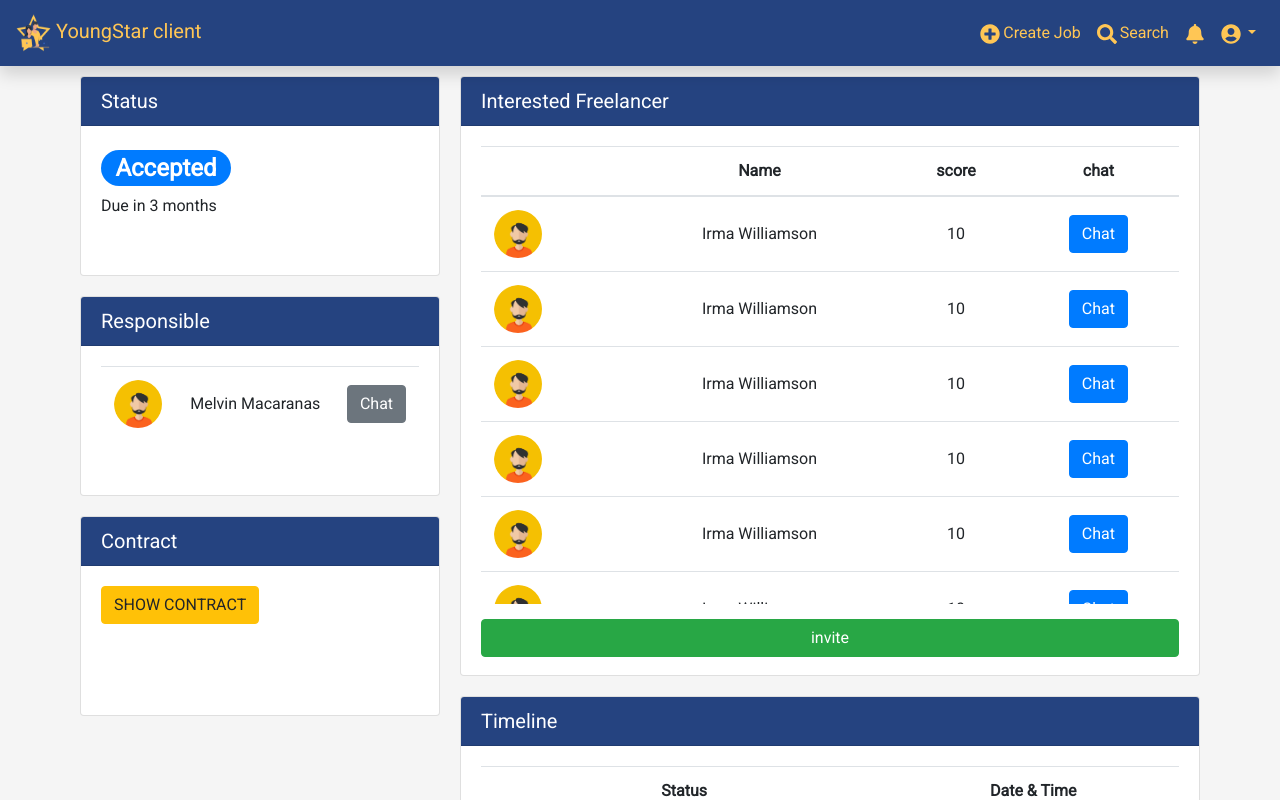
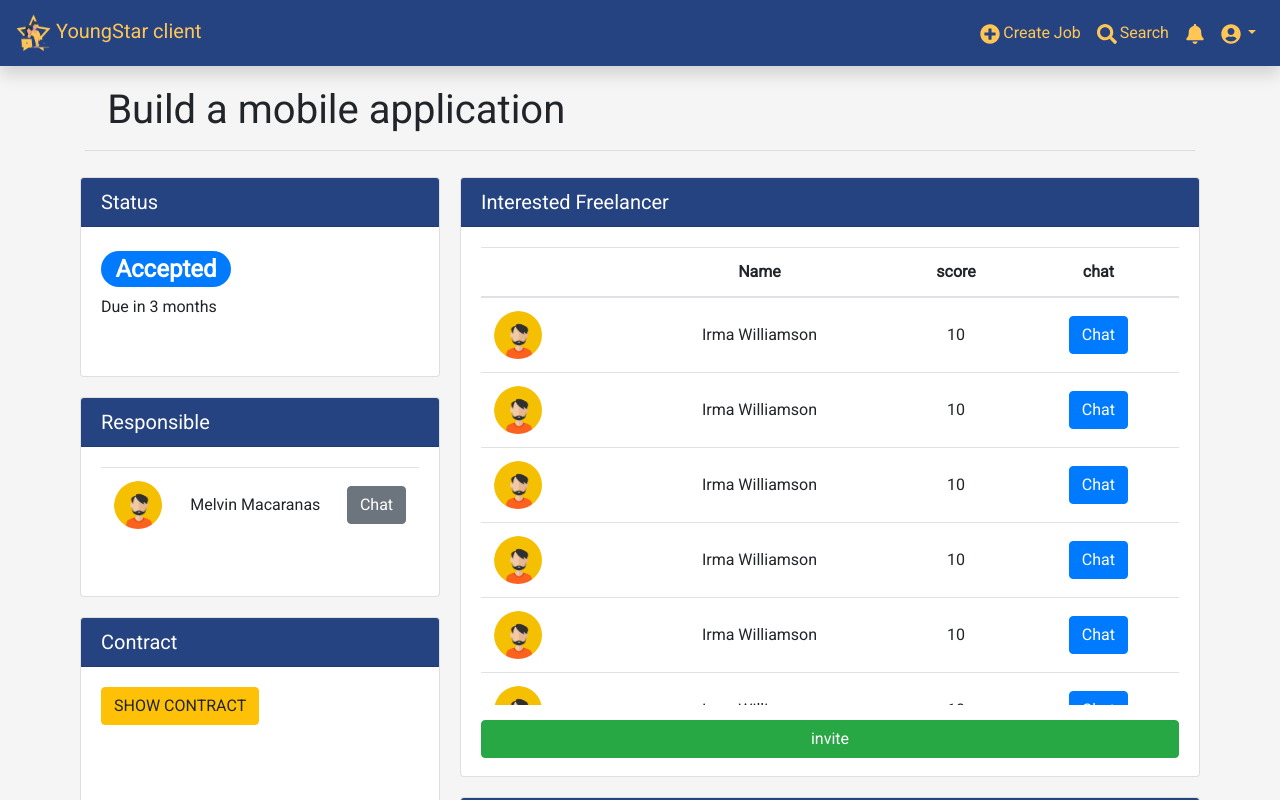
Before and after one commit to 2110423-2019-2/sec2_ShibaInu_front_end, a React (Create React App) app: page /client/dashboard in a window 1280 px wide. Shown: the top 800 px of the page. Built offline with nearby package versions, Linux system fonts and the light colour scheme.

Commit message:
add header

```diff
--- a/src/DashboardClient.css
+++ b/src/DashboardClient.css
@@ -54,3 +54,7 @@
     width: 100%;
     margin: auto;
 }
+.job-header{
+    padding-top:20px;
+    padding-left:2% ;
+}
--- a/src/DashboardClient.js
+++ b/src/DashboardClient.js
@@ -11,7 +11,8 @@ class DashboardClient extends React.Component {
   constructor(props) {
     super(props);
     this.state = {
-      mode: "client"
+      mode: "client",
+      eventname : "Build a mobile application"
     };
   }
 
@@ -20,7 +21,8 @@ class DashboardClient extends React.Component {
       <div>
         <NavBar mode={this.state.mode} userDatas={""} />
         <Container>
-          <header></header>
+          <h1 className="job-header">{this.state.eventname}</h1>
+          <hr/>
           <Row>
             <Col sm={4} >
                 <div className="left-col">
```
